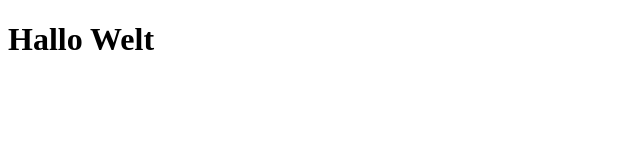
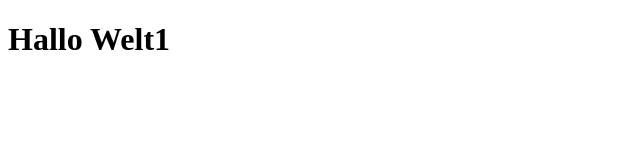
Before and after one commit to thiagovf1988/Current-Average, a plain HTML site: page index.html in a window 1280 px wide. Shown: the full height of the page, 0-640 px from the left. Drawn offline with Linux system fonts and the light colour scheme.

Commit message:
Add files via upload

```diff
--- a/index.html
+++ b/index.html
@@ -8,7 +8,7 @@
 </head>
 
 <body>
-    <h1>Hallo Welt</h1>
+    <h1>Hallo Welt1</h1>
 
     <div id="google_translate_element"></div>
 
```
